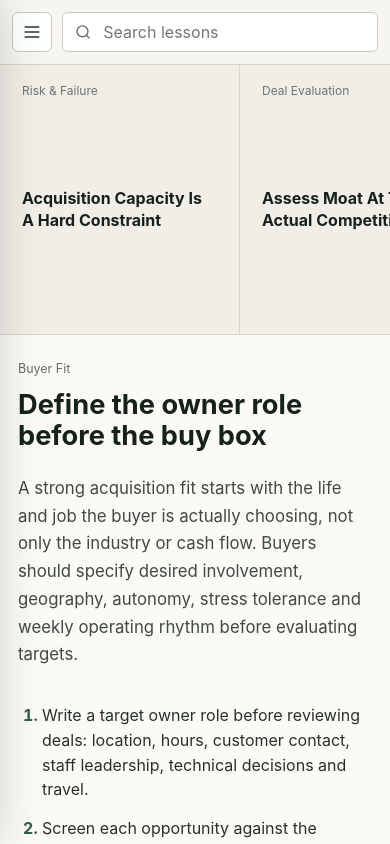
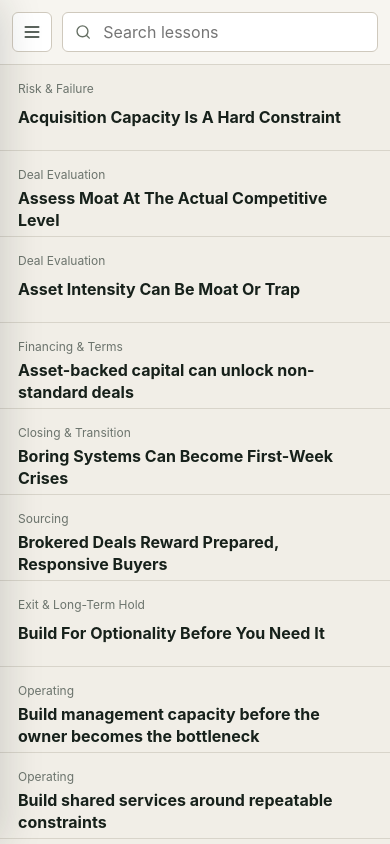
Before and after one commit to apotenza92/acquiring-minds-ui, a React (Vite) app: page / in a window 390 px wide. Built offline with nearby package versions, Linux system fonts and the light colour scheme.

Commit message:
Make mobile articles list-first

```diff
--- a/src/App.tsx
+++ b/src/App.tsx
@@ -12,6 +12,7 @@ type SelectedCategory = LessonCategoryId | "all";
 export default function App() {
   const [selectedCategory, setSelectedCategory] = useState<SelectedCategory>("all");
   const [isCategoryMenuOpen, setIsCategoryMenuOpen] = useState(false);
+  const [isArticleOpen, setIsArticleOpen] = useState(false);
   const [query, setQuery] = useState("");
   const filteredLessons = useMemo(
     () => searchLessons(knowledgeBase.lessons, query, selectedCategory),
@@ -59,6 +60,7 @@ export default function App() {
   const selectCategory = (category: SelectedCategory) => {
     setSelectedCategory(category);
     setSelectedLessonId(undefined);
+    setIsArticleOpen(false);
     setIsCategoryMenuOpen(false);
   };
 
@@ -95,6 +97,7 @@ export default function App() {
               onChange={(event) => {
                 setQuery(event.target.value);
                 setSelectedLessonId(undefined);
+                setIsArticleOpen(false);
               }}
               placeholder="Search lessons"
               aria-label="Search lessons"
@@ -107,15 +110,22 @@ export default function App() {
           </div>
         </header>
 
-        <div className="content-grid">
+        <div className={isArticleOpen ? "content-grid detail-open" : "content-grid"}>
           <LessonList
             lessons={filteredLessons}
             selectedLessonId={selectedLesson?.id}
-            onSelectLesson={setSelectedLessonId}
+            onSelectLesson={(lessonId) => {
+              setSelectedLessonId(lessonId);
+              setIsArticleOpen(true);
+            }}
           />
 
           {selectedLesson ? (
-            <LessonDetail lesson={selectedLesson} sources={selectedSources} />
+            <LessonDetail
+              lesson={selectedLesson}
+              sources={selectedSources}
+              onBack={() => setIsArticleOpen(false)}
+            />
           ) : (
             <section className="empty-state" aria-live="polite">
               No lessons found.
@@ -142,9 +152,9 @@ export default function App() {
           </div>
           <button
             className="menu-button"
-            type="button"
-            aria-label="Close categories"
-            onClick={() => setIsCategoryMenuOpen(false)}
+          type="button"
+          aria-label="Close categories"
+          onClick={() => setIsCategoryMenuOpen(false)}
           >
             <X aria-hidden="true" size={20} />
           </button>
--- a/src/components/LessonDetail.tsx
+++ b/src/components/LessonDetail.tsx
@@ -1,3 +1,4 @@
+import { ArrowLeft } from "lucide-react";
 import { categoryLabels } from "../data/categories";
 import type { EpisodeSource, EvidenceSource, Lesson } from "../domain/types";
 import { SourceChip } from "./SourceChip";
@@ -8,11 +9,18 @@ interface LessonDetailProps {
     episode: EpisodeSource;
     source: EvidenceSource;
   }>;
+  onBack?: () => void;
 }
 
-export function LessonDetail({ lesson, sources }: LessonDetailProps) {
+export function LessonDetail({ lesson, sources, onBack }: LessonDetailProps) {
   return (
     <article className="lesson-detail" aria-labelledby="lesson-title">
+      {onBack ? (
+        <button className="detail-back" type="button" onClick={onBack}>
+          <ArrowLeft aria-hidden="true" size={18} />
+          Articles
+        </button>
+      ) : null}
       <div className="lesson-kicker">{categoryLabels[lesson.category]}</div>
       <h1 id="lesson-title">{lesson.title}</h1>
       <p>{lesson.summary}</p>
--- a/src/styles.css
+++ b/src/styles.css
@@ -226,6 +226,10 @@ a {
   background: #fbfaf7;
 }
 
+.detail-back {
+  display: none;
+}
+
 .lesson-kicker {
   margin-bottom: 14px;
   color: #627068;
@@ -445,29 +449,39 @@ a {
 
   .content-grid {
     grid-template-columns: 1fr;
-    grid-template-rows: minmax(128px, 32dvh) minmax(0, 1fr);
+    grid-template-rows: minmax(0, 1fr);
     height: 100%;
     min-height: 0;
   }
 
   .lesson-list {
     display: grid;
-    grid-auto-flow: column;
-    grid-auto-columns: minmax(240px, 78vw);
-    overflow-x: auto;
-    overflow-y: hidden;
+    grid-auto-flow: row;
+    grid-auto-rows: minmax(86px, auto);
+    overflow-x: hidden;
+    overflow-y: auto;
+    border-right: 0;
+    border-bottom: 0;
+  }
+
+  .lesson-row {
+    min-height: 86px;
+    padding: 16px 18px;
     border-right: 0;
     border-bottom: 1px solid #d8d4ca;
   }
 
-  .lesson-row {
-    min-height: 128px;
-    border-right: 1px solid #d8d4ca;
-    border-bottom: 0;
+  .lesson-row.active {
+    box-shadow: none;
   }
 
-  .lesson-row.active {
-    box-shadow: inset 0 -3px 0 #2e5f44;
+  .content-grid.detail-open .lesson-list,
+  .content-grid:not(.detail-open) .lesson-detail {
+    display: none;
+  }
+
+  .content-grid.detail-open .lesson-detail {
+    display: block;
   }
 
   .lesson-detail {
@@ -475,6 +489,21 @@ a {
     padding: 26px 18px;
   }
 
+  .detail-back {
+    display: inline-flex;
+    align-items: center;
+    gap: 8px;
+    min-height: 36px;
+    margin: 0 0 22px;
+    padding: 0;
+    border: 0;
+    color: #385341;
+    background: transparent;
+    cursor: pointer;
+    font-size: 0.92rem;
+    font-weight: 650;
+  }
+
   .lesson-detail h1 {
     font-size: 1.7rem;
     line-height: 1.12;
```
Also changed, not shown: 1 other file (tests, documents, lock files or other folders).
